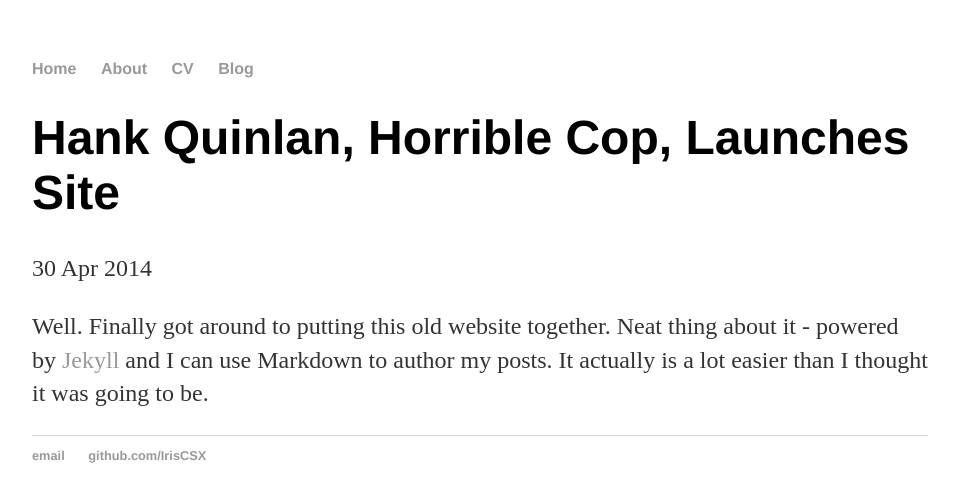
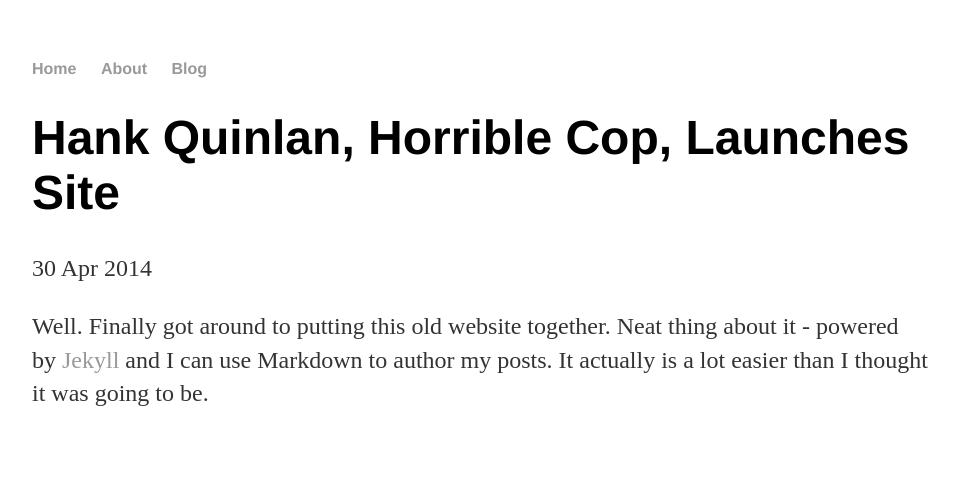
Before and after one commit to IrisCSX/IrisCSX.github.io, a Jekyll site: the page built from _posts/2017-04-09-sigua-site-launched.md, in a window 1280 px wide. Shown: the top 502 px of the page, without its empty margins (160-1119 px from the left). Built offline with Jekyll 4.4.1, drawn with Linux system fonts in a browser that asks for light colours.

Commit message:
Update default.html

```diff
--- a/_layouts/default.html
+++ b/_layouts/default.html
@@ -10,7 +10,6 @@
 	    		<ul>
 	        		<li><a href="/">Home</a></li>
 		        	<li><a href="/about">About</a></li>
-	        		<li><a href="/cv">CV</a></li>
 	        		<li><a href="/blog">Blog</a></li>
 	    		</ul>
 			</nav>
@@ -19,11 +18,5 @@
 			{{ content }}
 
 			</div><!-- /.container -->
-			<footer>
-	    		<ul>
-	        		<li><a href="sixiuchen@aliyun.com">email</a></li>
-	        		<li><a href="https://github.com/IrisCSX">github.com/IrisCSX</a></li>
-				</ul>
-			</footer>
 		</body>
 	</html>
```
